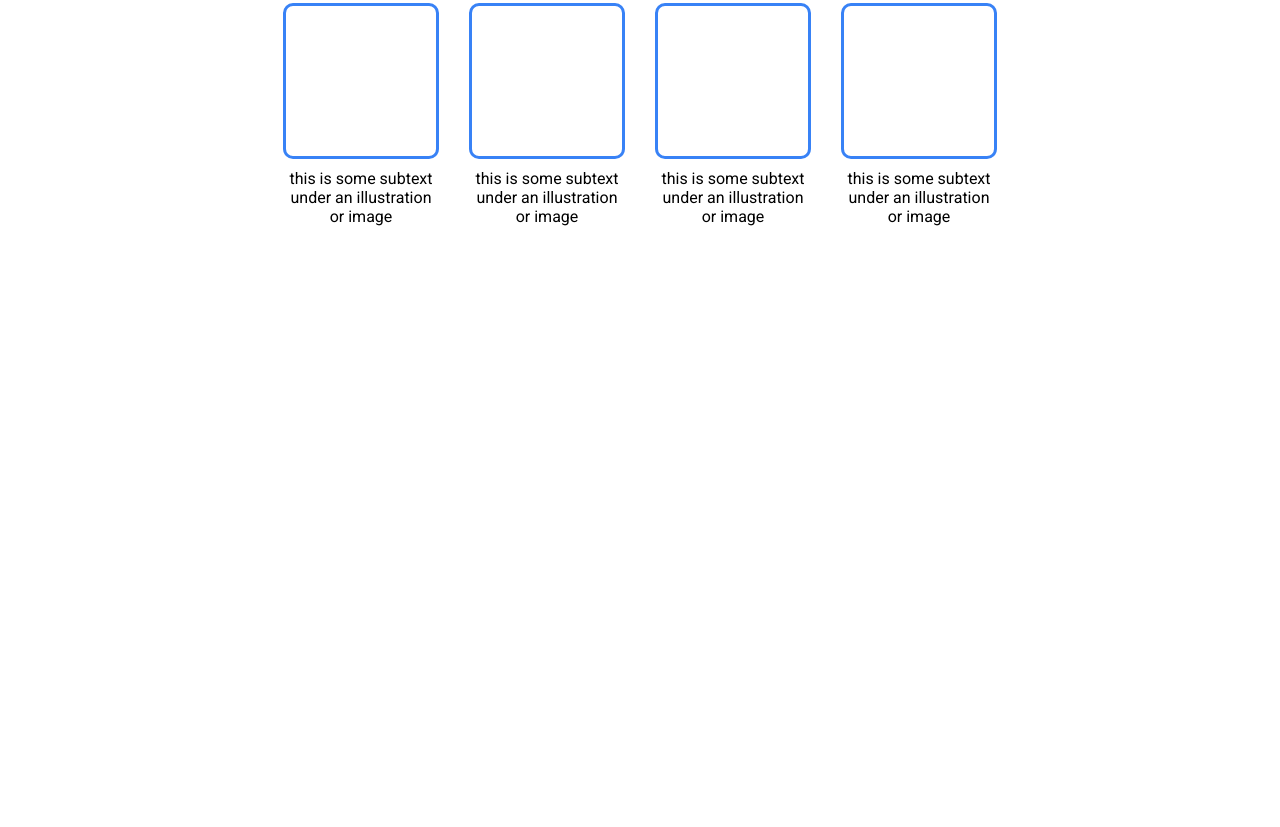
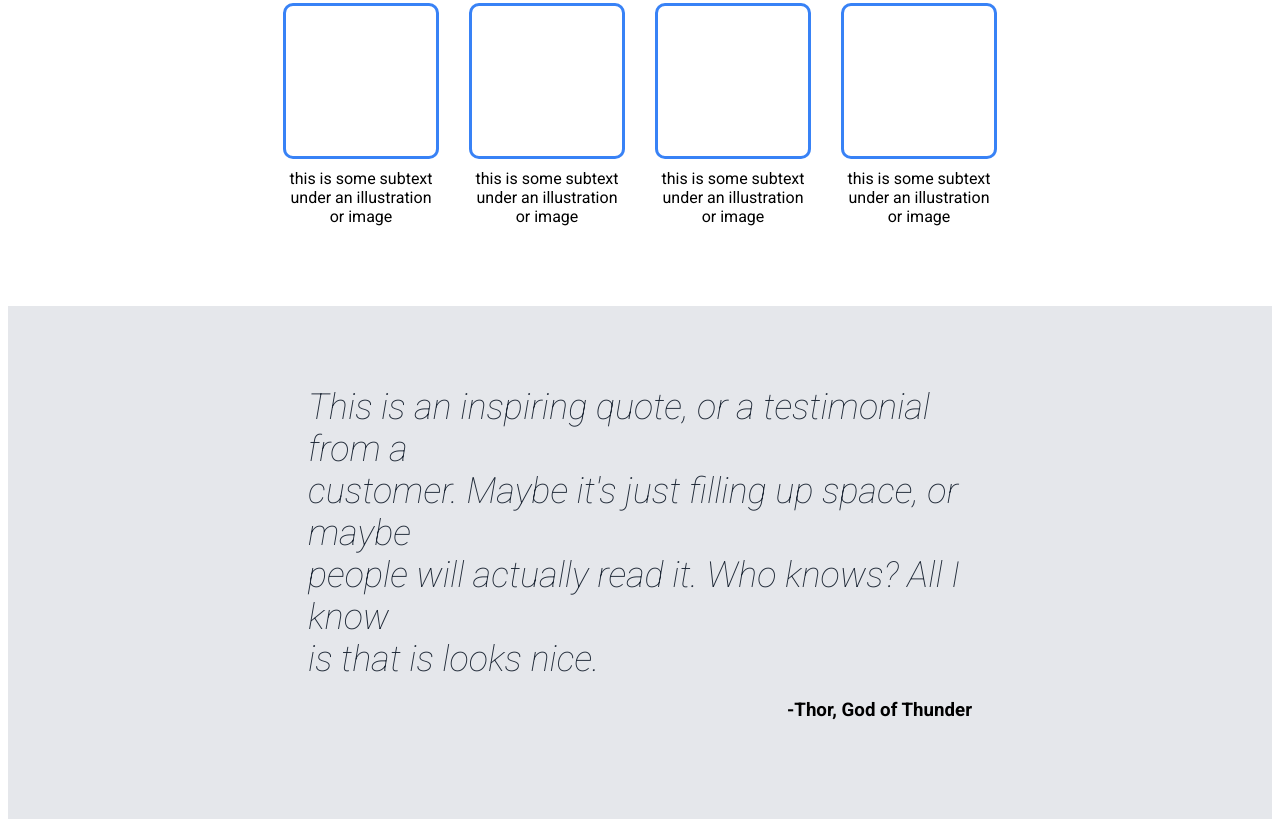
Before and after one commit to FoeXe/landing-page, a plain HTML site: page index.html in a window 1280 px wide. Shown: the part 609-1436 px from the top of the page. Before the commit the page ends 923 px from the top, so only its background shows below. Drawn offline with Linux system fonts and the light colour scheme.

Commit message:
Addig quote section
Adding the third section in index.html and styles/styles.css.

```diff
--- a/index.html
+++ b/index.html
@@ -60,6 +60,15 @@
     </div>
 
     <!--quote section-->
+    <div class="quote_section">
+        <div class="quote_container">
+            <p class="quote">This is an inspiring quote, or a testimonial from a <br>
+            customer. Maybe it's just filling up space, or maybe <br>
+            people will actually read it. Who knows? All I know <br>
+            is that is looks nice.</p>
+            <h3 class="signature">-Thor, God of Thunder</h3>
+        </div>
+    </div>
 
     <!--action section-->
 
--- a/styles/styles.css
+++ b/styles/styles.css
@@ -128,3 +128,32 @@ ul {
 .information_subtext {
     padding-top: 10px;
 }
+
+.quote_section {
+    background-color: #E5E7EB;
+    display: flex;
+    justify-content: center;
+    align-items: center;
+    padding-top: 80px;
+    padding-bottom: 80px;
+    padding-left: 300px;
+    padding-right: 300px;
+}
+
+.quote_container {
+    display: flex;
+    flex-direction: column;
+    justify-content: center;
+    align-items: center;
+}
+
+.quote {
+    font-size: 36px;
+    font-weight: lighter;
+    font-style: italic;
+    color: #1F2937;
+}
+
+.signature {
+    align-self: flex-end;
+}
```
